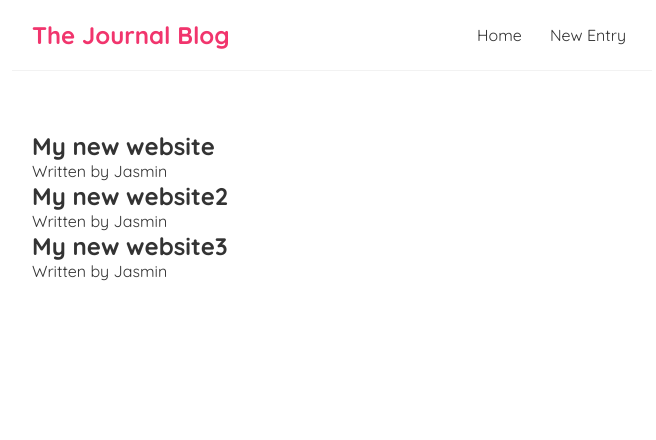
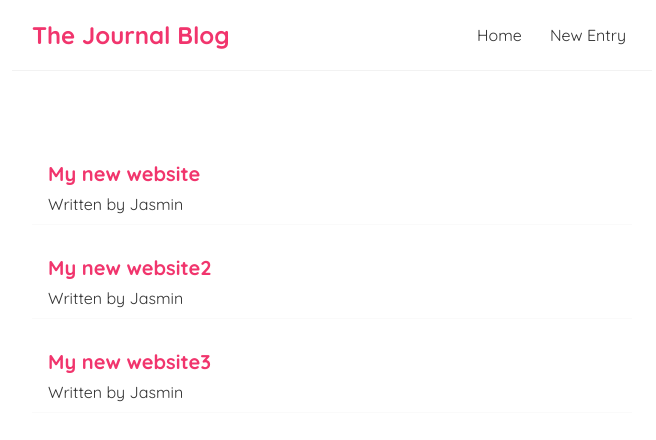
Before and after one commit to jsongcodes/journal-blog, a React (Create React App) app: page / in a window 1280 px wide. Shown: the top 440 px of the page, without its empty margins (308-964 px from the left). Built offline with nearby package versions, Linux system fonts and the light colour scheme.

Commit message:
Added CSS

```diff
--- a/src/index.css
+++ b/src/index.css
@@ -33,3 +33,17 @@
   margin: 40px auto;
   padding: 20px;
 }
+
+.entry-preview {
+  padding: 10px 16px;
+  margin: 20px 0;
+  border-bottom: 1px solid #fafafa;
+}
+.entry-preview:hover {
+  box-shadow: 1px 3px 5px rgba(0,0,0,0.1);
+}
+.entry-preview h2 {
+  font-size: 20px;
+  color: #f1356d;
+  margin-bottom: 8px;
+}
```
